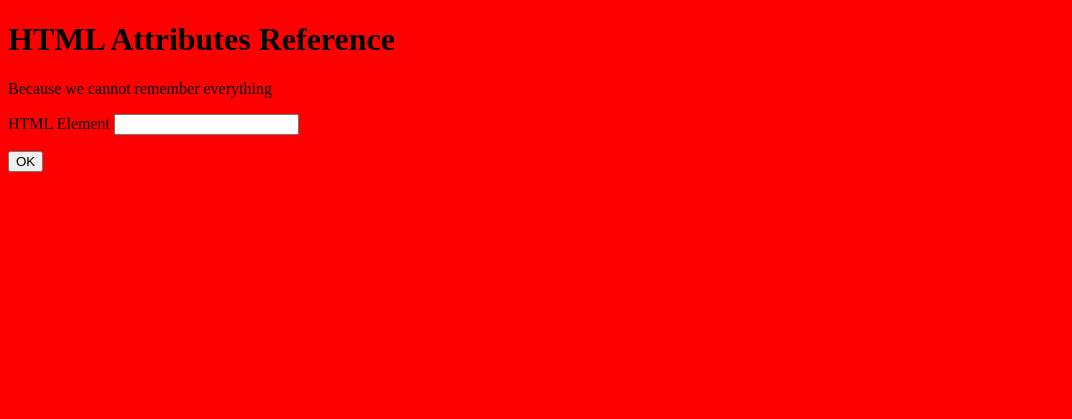
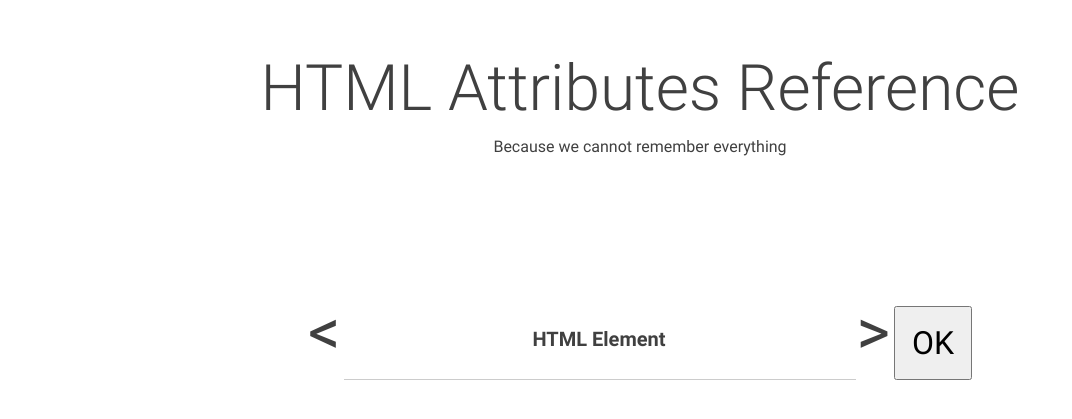
Before and after one commit to EmmanuelDemey/10K-Project, a PHP site: page / in a window 1280 px wide. Shown: the top 419 px of the page, without its empty margins (0-1072 px from the left). Run offline with PHP 8.4, Linux system fonts and the light colour scheme.

Commit message:
Added some styles

```diff
--- a/style.css
+++ b/style.css
@@ -1,3 +1,142 @@
+/*--------------------------------------------------------------------
+         HTML TINYREF
+         By Ge Ricci, 2016
+-------------------------------------------------------------------- */
+
+/* ------------------------------ RESET ---------------------------- */
+
+html, body, div, span, object, iframe,
+h1, h2, h3, h4, h5, h6, p, blockquote, pre,
+a, abbr, acronym, address, big, cite, code,
+del, dfn, em, font, img, ins, kbd, q, s, samp,
+small, strike, strong, sub, sup, tt, var, main, figure,
+dl, dt, dd, ol, ul, li,
+fieldset, form, label, legend,
+table, caption, tbody, tfoot, thead, tr, th, td {
+	margin: 0;
+	padding: 0;
+	border: 0;
+}
+
+article, aside, details, figcaption, figure, footer, header, hgroup, main, menu, nav, section {
+    display: block;
+}
+
+body {overflow-y: scroll;}
+
+/* --------------------------------------------------------------------------- */
+/* -------------------------- THEME'S DEFAULT VALUES ------------------------- */
+/* --------------------------------------------------------------------------- */
+
+/*! system-font.css v1.1.0 | CC0-1.0 License | github.com/jonathantneal/system-font-face */
+
+@font-face {
+	font-family: system-l;
+	font-style: normal;
+	font-weight: 300;
+	src: local(".SFNSText-Light"), local(".HelveticaNeueDeskInterface-Light"), local(".LucidaGrandeUI"), local("Ubuntu Light"), local("Segoe UI Light"), local("Roboto-Light"), local("DroidSans"), local("Tahoma");
+}
+
+@font-face {
+	font-family: system-li;
+	font-style: italic;
+	font-weight: 300;
+	src: local(".SFNSText-LightItalic"), local(".HelveticaNeueDeskInterface-Italic"), local(".LucidaGrandeUI"), local("Ubuntu Light Italic"), local("Segoe UI Light Italic"), local("Roboto-LightItalic"), local("DroidSans"), local("Tahoma");
+}
+
+@font-face {
+	font-family: system-reg;
+	font-style: normal;
+	font-weight: 400;
+	src: local(".SFNSText-Regular"), local(".HelveticaNeueDeskInterface-Regular"), local(".LucidaGrandeUI"), local("Ubuntu"), local("Segoe UI"), local("Roboto-Regular"), local("DroidSans"), local("Tahoma");
+}
+
+@font-face {
+	font-family: system-i;
+	font-style: italic;
+	font-weight: 400;
+	src: local(".SFNSText-Italic"), local(".HelveticaNeueDeskInterface-Italic"), local(".LucidaGrandeUI"), local("Ubuntu Italic"), local("Segoe UI Italic"), local("Roboto-Italic"), local("DroidSans"), local("Tahoma");
+}
+
+@font-face {
+	font-family: system-med;
+	font-style: normal;
+	font-weight: 500;
+	src: local(".SFNSText-Medium"), local(".HelveticaNeueDeskInterface-MediumP4"), local(".LucidaGrandeUI"), local("Ubuntu Medium"), local("Segoe UI Semibold"), local("Roboto-Medium"), local("DroidSans-Bold"), local("Tahoma Bold");
+}
+
+@font-face {
+	font-family: system-medi;
+	font-style: italic;
+	font-weight: 500;
+	src: local(".SFNSText-MediumItalic"), local(".HelveticaNeueDeskInterface-MediumItalicP4"), local(".LucidaGrandeUI"), local("Ubuntu Medium Italic"), local("Segoe UI Semibold Italic"), local("Roboto-MediumItalic"), local("DroidSans-Bold"), local("Tahoma Bold");
+}
+
+@font-face {
+	font-family: system-b;
+	font-style: normal;
+	font-weight: 700;
+	src: local(".SFNSText-Bold"), local(".HelveticaNeueDeskInterface-Bold"), local(".LucidaGrandeUI"), local("Ubuntu Bold"), local("Roboto-Bold"), local("DroidSans-Bold"), local("Segoe UI Bold"), local("Tahoma Bold");
+}
+
+@font-face {
+	font-family: system-bi;
+	font-style: italic;
+	font-weight: 700;
+	src: local(".SFNSText-BoldItalic"), local(".HelveticaNeueDeskInterface-BoldItalic"), local(".LucidaGrandeUI"), local("Ubuntu Bold Italic"), local("Roboto-BoldItalic"), local("DroidSans-Bold"), local("Segoe UI Bold Italic"), local("Tahoma Bold");
+}
+
 body {
-    background-color: red;
+	font: 100%/1.52 system-reg, Arial, sans-serif;
+	color: #404040;
+	background: #FFF;
 }
+
+h1 {
+  font-size: 1.5em;
+	font: 5vmax/1.52 system-l, Arial, sans-serif;
+}
+p.baseline  {line-height: 1.2;}
+
+/* --------------------------------------------------------------------------- */
+/* -------------------------- PAGE STRUCTURE --------------------------------- */
+/* --------------------------------------------------------------------------- */
+
+#container {margin: 5%; margin: 5vh 5%;}
+
+header {text-align: center; margin-bottom: 5rem; margin-bottom: 10vmax;}
+
+/* --------------------------------------------------------------------------- */
+/* ------------------------------------ FORM --------------------------------- */
+/* --------------------------------------------------------------------------- */
+
+label {
+  display: block;
+  position:absolute;
+  width: 100%;
+  top: -0.5em;
+  left: 0;
+  font: 125%/1 system-b, Arial, sans-serif;
+  margin-bottom: 0.3rem;
+}
+
+input {
+  font: 2em/1.2 system-reg, Arial, sans-serif;
+  padding: 1rem;
+}
+input[type=text] {
+  width: 55%;
+  max-width: 15em;
+  border: 0;
+  border-bottom: 1px solid #CCC;
+}
+
+#htmlref-form {text-align: center;}
+
+  #htmlref-form p {display: inline; position: relative;}
+
+  #htmlref-form p:first-child::before, #htmlref-form p:first-child::after {
+    font-size: 4em;
+  }
+  #htmlref-form p:first-child::before {content: "<";}
+  #htmlref-form p:first-child::after {content: ">";}
```
